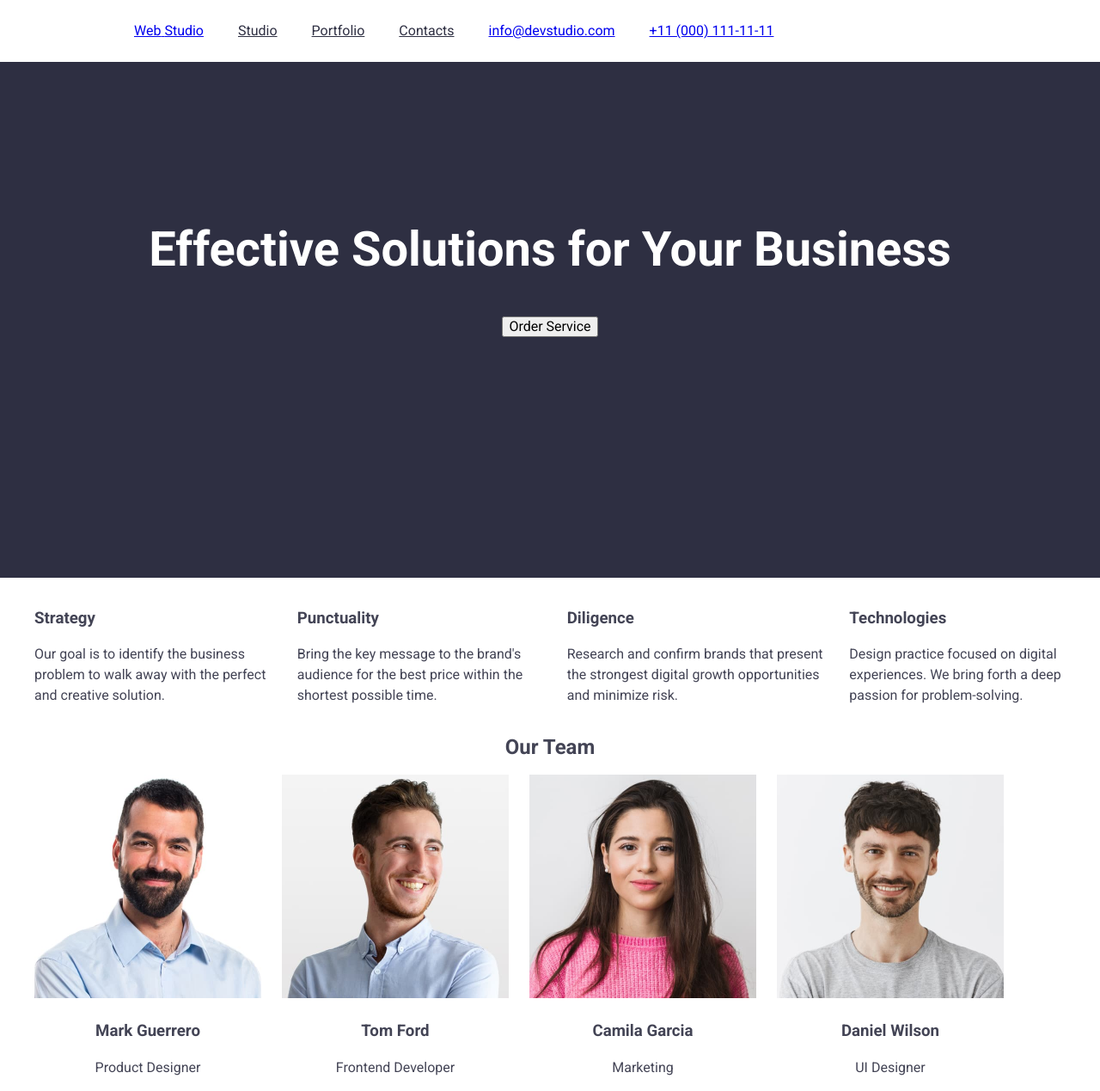
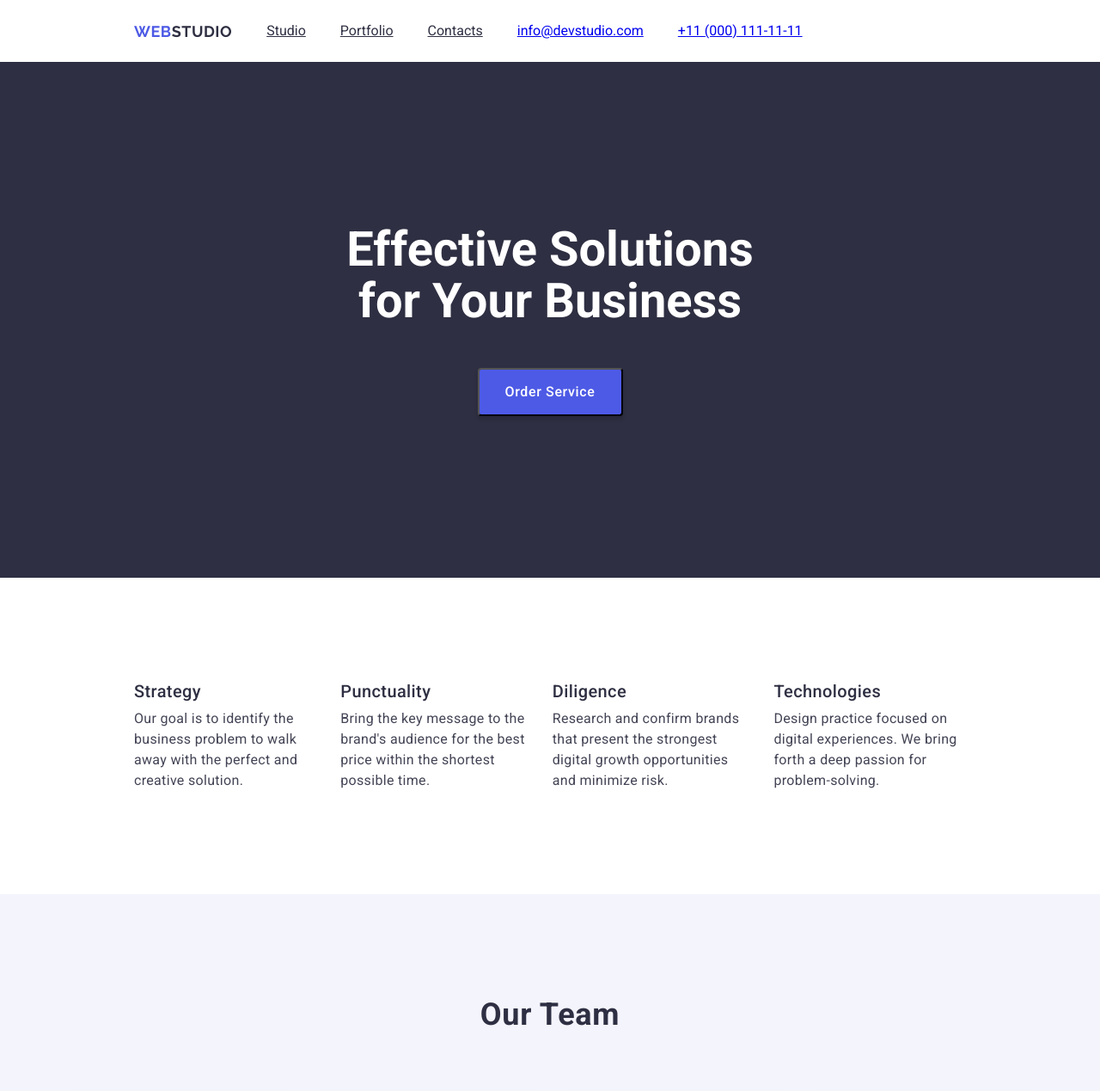
Before and after one commit to rtt2018/goit-markup-hw-02, a plain HTML site: page index.html in a window 1280 px wide. Shown: the top 1269 px of the page at 86% size. Drawn offline with nearby package versions, Linux system fonts and the light colour scheme.

Commit message:
update styles

```diff
--- a/css/styles.css
+++ b/css/styles.css
@@ -2,7 +2,7 @@ body {
   font-family: "Roboto", sans-serif;
   font-size: 16px;
   line-height: 24px;
-  letter-spacing: 2%;
+
   color: #434455;
   background-color: #ffffff;
 }
@@ -21,10 +21,28 @@ header {
 
 .logo {
   margin-left: 156px;
+  display: flex;
+  text-decoration: none;
 }
 
 .logo-web {
-  font-family: "Raleway";
+  font-family: "Raleway", sans-serif;
+  font-size: 18px;
+  font-weight: bold;
+  line-height: 1.16667;
+  letter-spacing: 0.03em;
+  text-transform: uppercase;
+  color: #4d5ae5;
+}
+
+.logo-studio {
+  font-family: "Raleway", sans-serif;
+  font-weight: bold;
+  font-size: 18px;
+  line-height: 1.16667;
+  letter-spacing: 0.03em;
+  text-transform: uppercase;
+  color: #2e2f42;
 }
 
 .menu-list {
@@ -60,14 +78,27 @@ header {
   letter-spacing: 2%;
   line-height: 60px;
   color: #ffffff;
+  text-align: center;
 }
 
 .order-button {
   cursor: pointer;
+  border-radius: 4px;
+
+  width: 169px;
+  height: 56px;
+  box-shadow: 0 4px 4px 0 rgba(0, 0, 0, 0.15);
+  background: #4d5ae5;
+  font-weight: 500;
+  font-size: 16px;
+  line-height: 1.5;
+  letter-spacing: 0.04em;
+  color: #fff;
 }
 
 .benefits-section {
-  text-align: center;
+  justify-content: center;
+  padding: 120px 156px;
 }
 
 .benefits-href {
@@ -80,22 +111,63 @@ header {
   flex-direction: row;
   gap: 24px;
   text-align: left;
+  padding: 0;
+  margin: 0;
+}
+
+.benefits-list-href {
+  font-weight: 500;
+  font-size: 20px;
+  line-height: 1.2;
+  letter-spacing: 0.02em;
+  color: #2e2f42;
+  margin: 0;
+}
+
+.benefits-list-description {
+  font-weight: 400;
+  font-size: 16px;
+  line-height: 1.5;
+  letter-spacing: 0.02em;
+  color: #434455;
+  margin: 8px 0px 0px 0px;
 }
 
 .team-section {
   text-align: center;
+  background-color: #f4f4fd;
+  min-height: 732px;
+  padding-top: 120px;
+}
+
+.team-href {
+  font-weight: 700;
+  font-size: 36px;
+  line-height: 1.11111;
+  letter-spacing: 0.02em;
+  color: #2e2f42;
+  margin: 0;
 }
 
 .team-list {
+  margin-top: 72px;
   list-style-type: none;
   display: flex;
-  flex-direction: row;
   gap: 24px;
+  justify-content: center;
+  padding: 0;
+}
+
+.team-list-item {
+  background-color: #fff;
+  border-radius: 0 0 4px 4px;
+  box-shadow: 0 2px 1px 0 rgba(46, 47, 66, 0.08),
+    0 1px 1px 0 rgba(46, 47, 66, 0.16), 0 1px 6px 0 rgba(46, 47, 66, 0.08);
 }
 
 .portfolio-section {
   text-align: center;
-  align-items: center;
+  justify-content: center;
 }
 
 .portfolio-href {
@@ -106,6 +178,7 @@ header {
   display: flex;
   flex-wrap: wrap;
   gap: 24px;
+  justify-content: center;
 }
 
 .footer-section {
@@ -114,6 +187,18 @@ header {
 }
 
 .footer-link {
+  text-decoration: none;
+  display: flex;
+}
+
+.footer-logo-studio {
+  font-family: "Raleway", sans-serif;
+  font-weight: bold;
+  font-size: 18px;
+  line-height: 1.16667;
+  letter-spacing: 0.03em;
+  text-transform: uppercase;
+  color: #f4f4fd;
 }
 
 .footer-description {
--- a/index.html
+++ b/index.html
@@ -26,8 +26,8 @@
     <header>
       <nav class="header-nav">
         <a href="./index.html" class="logo">
-          <span>Web</span>
-          <span>Studio</span>
+          <span class="logo-web">Web</span>
+          <span class="logo-studio">Studio</span>
         </a>
         <ul class="menu-list">
           <li><a class="menu-list-link" href="">Studio</a></li>
@@ -44,36 +44,40 @@
     </header>
     <main>
       <section class="hero-section">
-        <h1 class="master-href">Effective Solutions for Your Business</h1>
+        <h1 class="master-href">
+          Effective Solutions
+          <br />
+          for Your Business
+        </h1>
         <button type="button" class="order-button">Order Service</button>
       </section>
       <section class="benefits-section">
         <h2 class="benefits-href">Benefits</h2>
         <ul class="benefits-list">
           <li>
-            <h3>Strategy</h3>
-            <p>
+            <h3 class="benefits-list-href">Strategy</h3>
+            <p class="benefits-list-description">
               Our goal is to identify the business problem to walk away with the
               perfect and creative solution.
             </p>
           </li>
           <li>
-            <h3>Punctuality</h3>
-            <p>
+            <h3 class="benefits-list-href">Punctuality</h3>
+            <p class="benefits-list-description">
               Bring the key message to the brand's audience for the best price
               within the shortest possible time.
             </p>
           </li>
           <li>
-            <h3>Diligence</h3>
-            <p>
+            <h3 class="benefits-list-href">Diligence</h3>
+            <p class="benefits-list-description">
               Research and confirm brands that present the strongest digital
               growth opportunities and minimize risk.
             </p>
           </li>
           <li>
-            <h3>Technologies</h3>
-            <p>
+            <h3 class="benefits-list-href">Technologies</h3>
+            <p class="benefits-list-description">
               Design practice focused on digital experiences. We bring forth a
               deep passion for problem-solving.
             </p>
@@ -81,9 +85,9 @@
         </ul>
       </section>
       <section class="team-section">
-        <h2>Our Team</h2>
+        <h2 class="team-href">Our Team</h2>
         <ul class="team-list">
-          <li>
+          <li class="team-list-item">
             <img
               src="./images/mark-guerero.jpg"
               alt="Mark Guerrero foto"
@@ -92,12 +96,12 @@
             <h3>Mark Guerrero</h3>
             <p>Product Designer</p>
           </li>
-          <li>
+          <li class="team-list-item">
             <img src="./images/tom-ford.jpg" alt="Tom Ford foto" width="264" />
             <h3>Tom Ford</h3>
             <p>Frontend Developer</p>
           </li>
-          <li>
+          <li class="team-list-item">
             <img
               src="./images/camila-garcia.jpg"
               alt="Camila Garcia foto"
@@ -106,7 +110,7 @@
             <h3>Camila Garcia</h3>
             <p>Marketing</p>
           </li>
-          <li>
+          <li class="team-list-item">
             <img
               src="./images/daniel-wilson.jpg"
               alt="Daniel Wilson foto"
@@ -178,7 +182,10 @@
       </section>
     </main>
     <footer class="footer-section">
-      <a class="footer-link" href="./index.html">WebStudio</a>
+      <a class="footer-link" href="./index.html">
+        <span class="logo-web">Web</span>
+        <span class="footer-logo-studio">Studio</span>
+      </a>
       <p class="footer-description">
         Increase the flow of customers and sales for your business with digital
         marketing & growth solutions.
```
